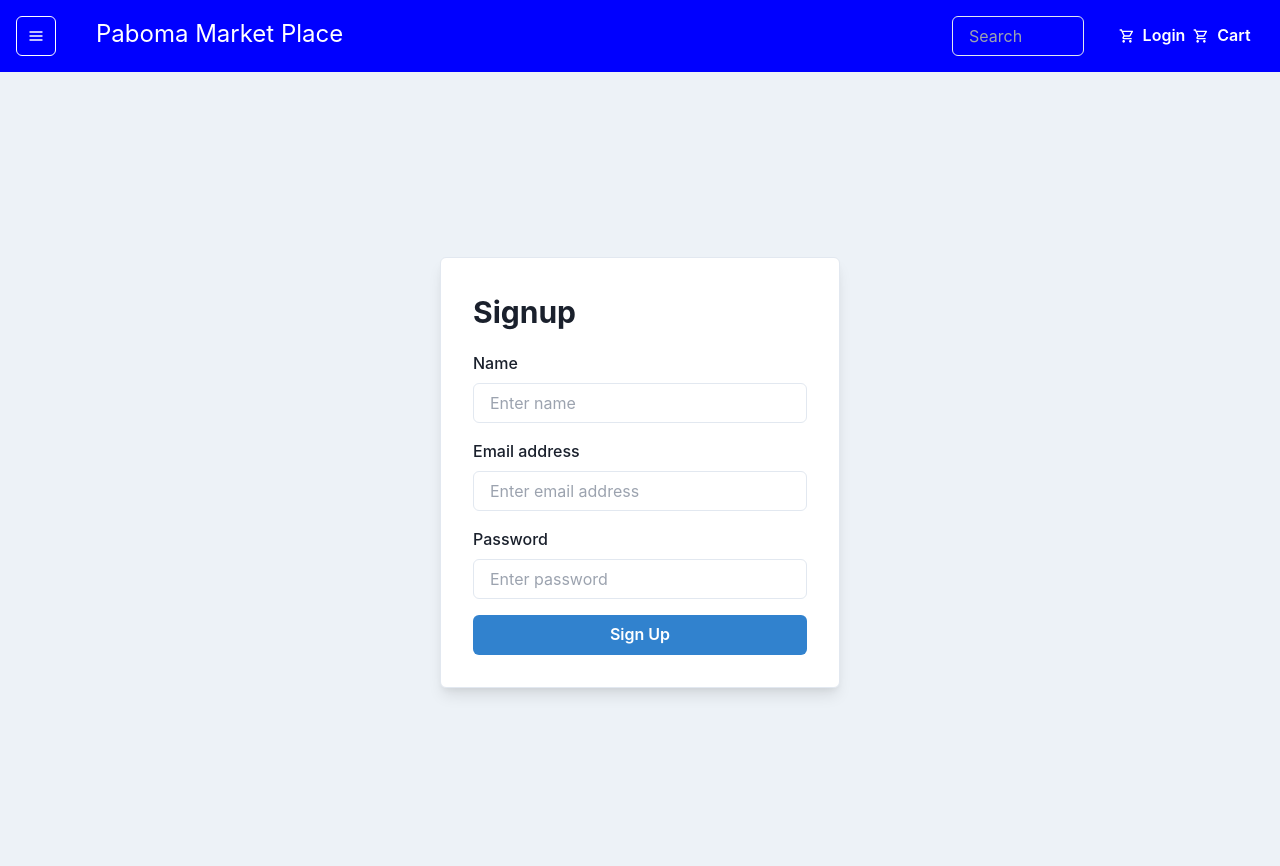
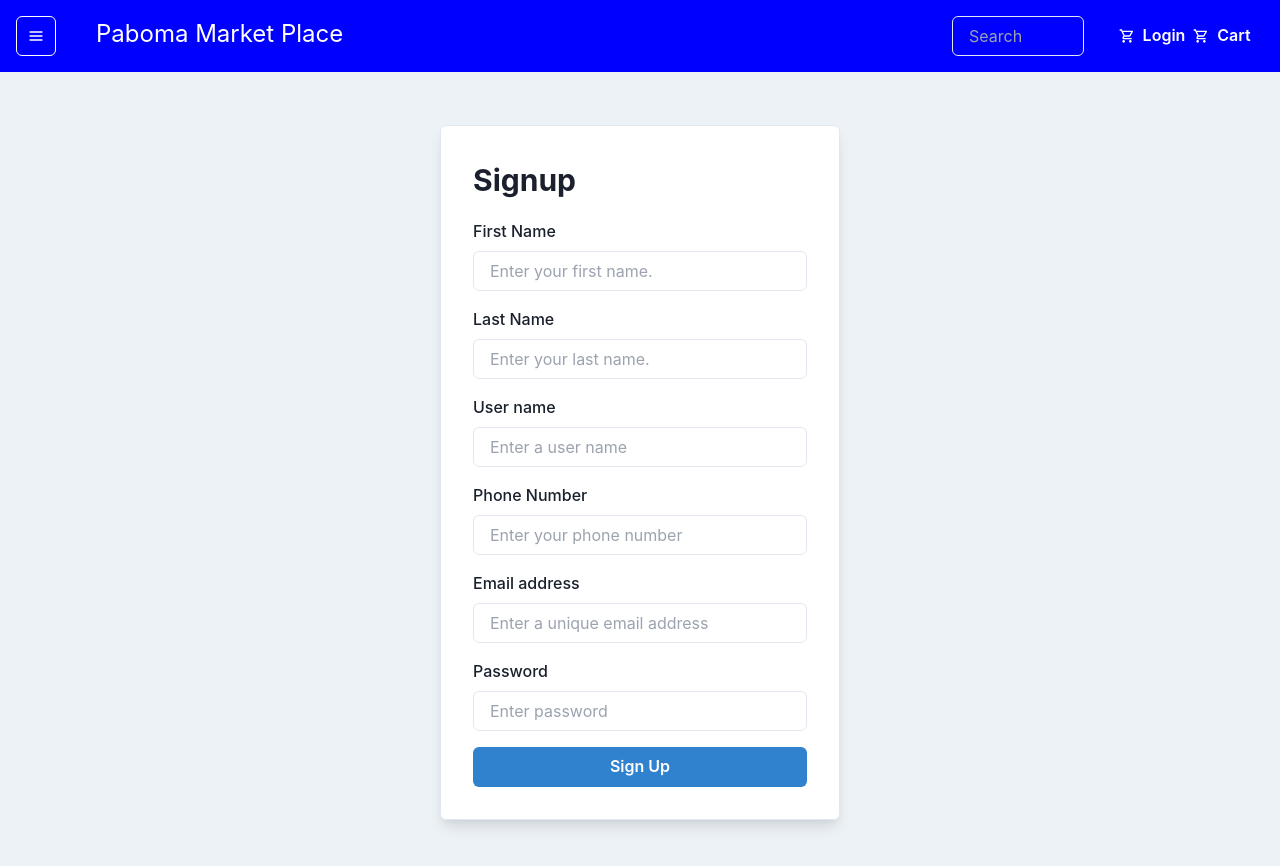
Before and after one commit to williamnkosi/paboma-website, a Next.js app: page /auth/signup in a window 1280 px wide. Shown: the top 866 px of the page. Built offline with nearby package versions, Linux system fonts and the light colour scheme.

Commit message:
setup-auth-page | made changes the the signup page ui

```diff
--- a/pages/auth/signup.tsx
+++ b/pages/auth/signup.tsx
@@ -11,13 +11,25 @@ const Signup = (props: Props) => {
               Signup
             </Text>
             <VStack spacing={4}>
-              <FormControl id="name">
-                <FormLabel>Name</FormLabel>
-                <Input type="text" placeholder="Enter name" />
+              <FormControl id="firstName">
+                <FormLabel>First Name</FormLabel>
+                <Input type="text" placeholder="Enter your first name." />
+              </FormControl>
+              <FormControl id="lastName">
+                <FormLabel>Last Name</FormLabel>
+                <Input type="text" placeholder="Enter your last name." />
+              </FormControl>
+              <FormControl id="userName">
+                <FormLabel>User name</FormLabel>
+                <Input type="text" placeholder="Enter a user name" />
+              </FormControl>
+              <FormControl id="phoneNumber">
+                <FormLabel>Phone Number</FormLabel>
+                <Input type="number" placeholder="Enter your phone number" />
               </FormControl>
               <FormControl id="email">
                 <FormLabel>Email address</FormLabel>
-                <Input type="email" placeholder="Enter email address" />
+                <Input type="email" placeholder="Enter a unique email address" />
               </FormControl>
               <FormControl id="password">
                 <FormLabel>Password</FormLabel>
```
